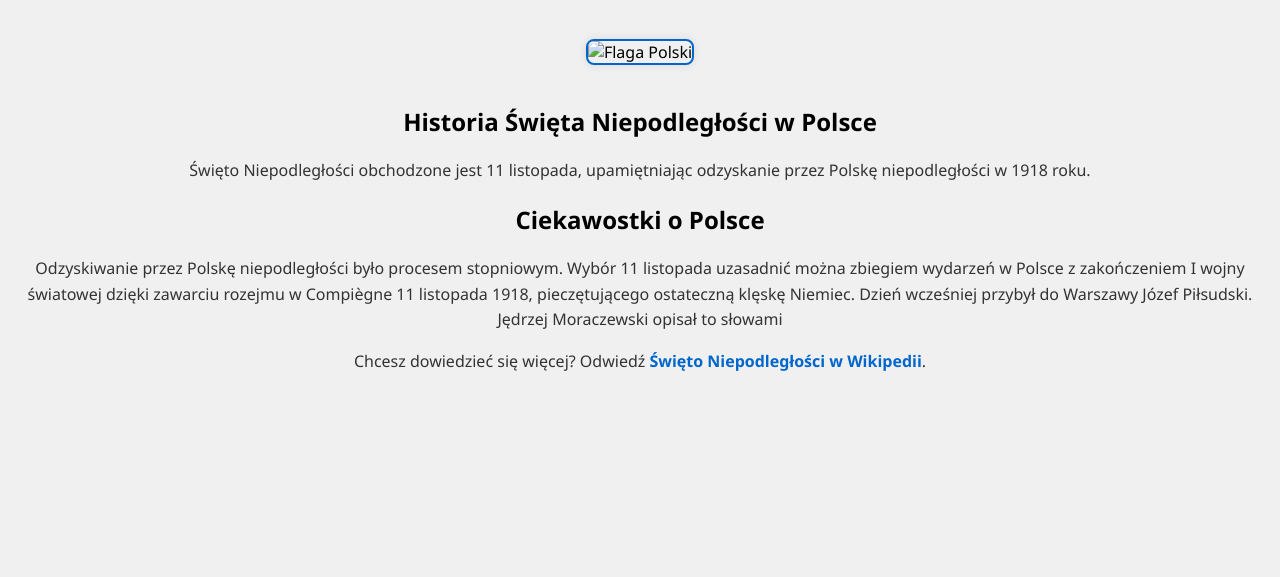
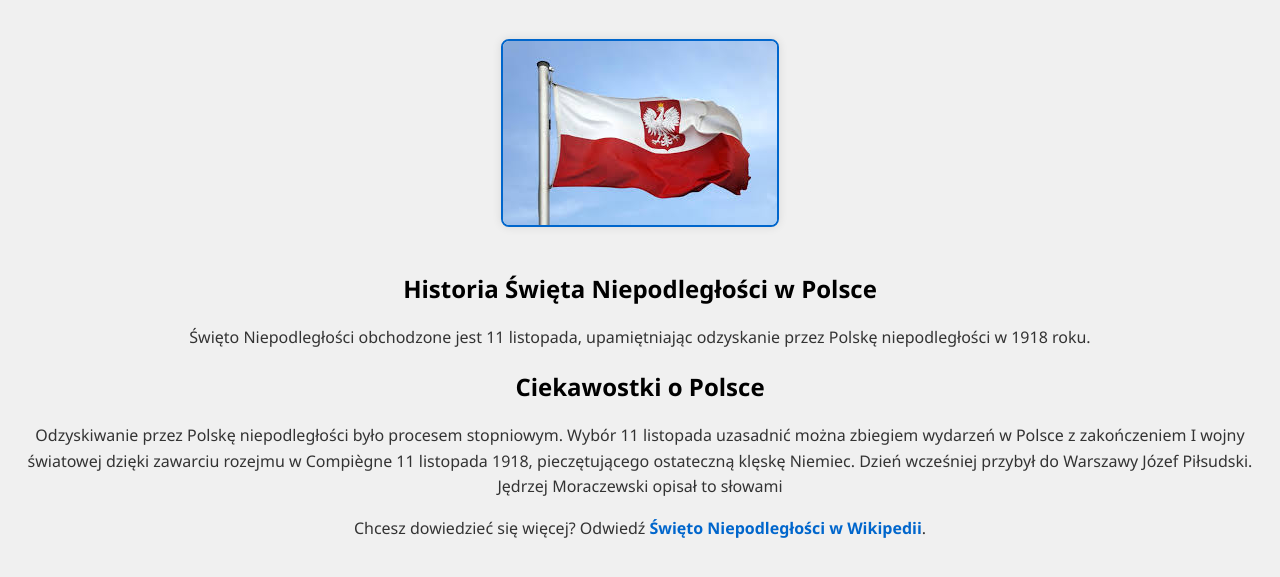
Before and after one commit to GoliatGalileo/Zadanie-11-listopada, a plain HTML site: page index.html in a window 1280 px wide. Shown: the part 67-644 px from the top of the page. Drawn offline with Linux system fonts and the light colour scheme.

Commit message:
Update index.html

```diff
--- a/index.html
+++ b/index.html
@@ -48,7 +48,7 @@
 
     <h1>Święto Niepodległości - 11 Listopada</h1>
 
-    <img src="flaga-polski.jpg" alt="Flaga Polski">
+    <img src="Flaga Polski.jfif" alt="Flaga Polski">
 
 
     <h2>Historia Święta Niepodległości w Polsce</h2>
```
